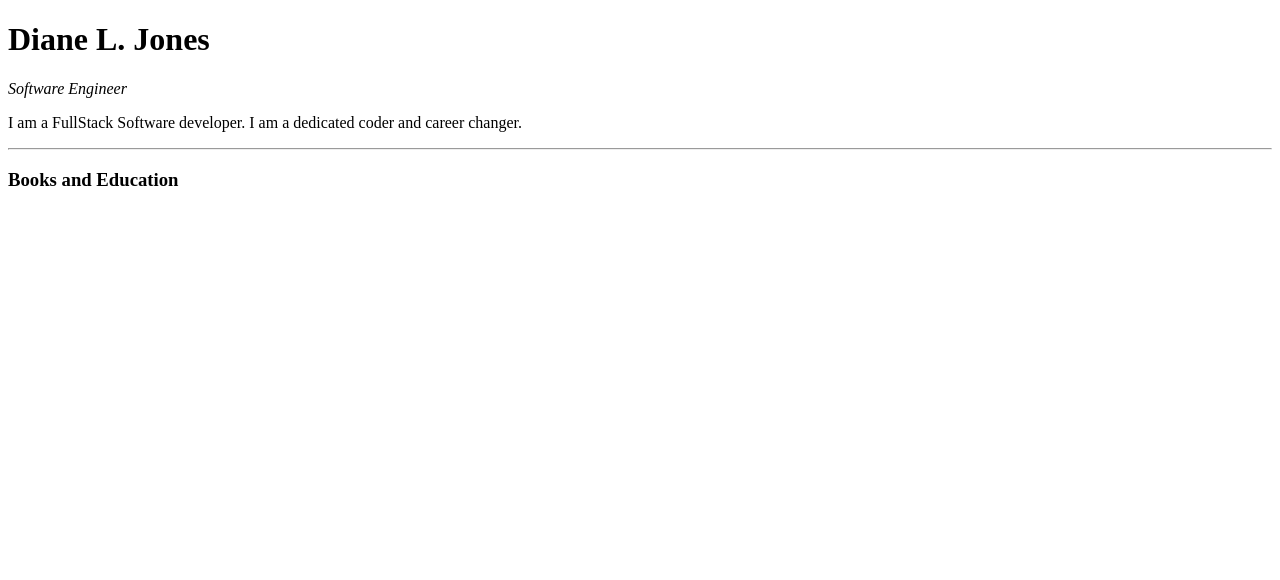
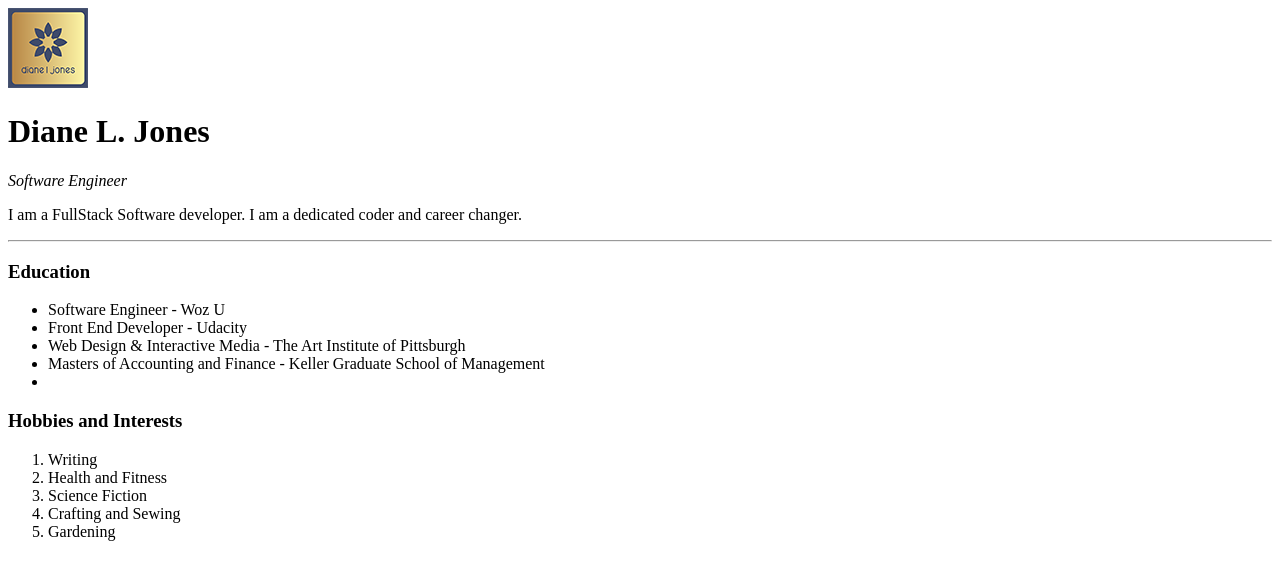
Before and after one commit to Jonesdl-2785/HTML---Personal-Website, a plain HTML site: page index.html in a window 1280 px wide. Drawn offline with Linux system fonts and the light colour scheme.

```diff
--- a/index.html
+++ b/index.html
@@ -12,11 +12,25 @@
 </head>
 
 <body>
+  <img src="images\color_logo_with_background_80.png" alt="logo image">
   <h1>Diane L. Jones</h1>
   <p><em>Software Engineer</em></p>
   <p>I am a FullStack Software developer. I am a dedicated coder and career changer.</p>
   <hr>
-  <h3>Books and Education</h3>
-
-
+  <h3>Education</h3>
+  <ul>
+    <li>Software Engineer - Woz U</li>
+    <li>Front End Developer - Udacity</li>
+    <li>Web Design & Interactive Media - The Art Institute of Pittsburgh</li>
+    <li>Masters of Accounting and Finance - Keller Graduate School of Management</li>
+    <li></li>
+  </ul>
+  <h3>Hobbies and Interests</h3>
+  <ol>
+    <li>Writing</li>
+    <li>Health and Fitness</li>
+    <li>Science Fiction</li>
+    <li>Crafting and Sewing</li>
+    <li>Gardening</li>
+  </ol>
 </html>
```
Also changed, not shown: images/color_logo_with_background_80.png (added).
